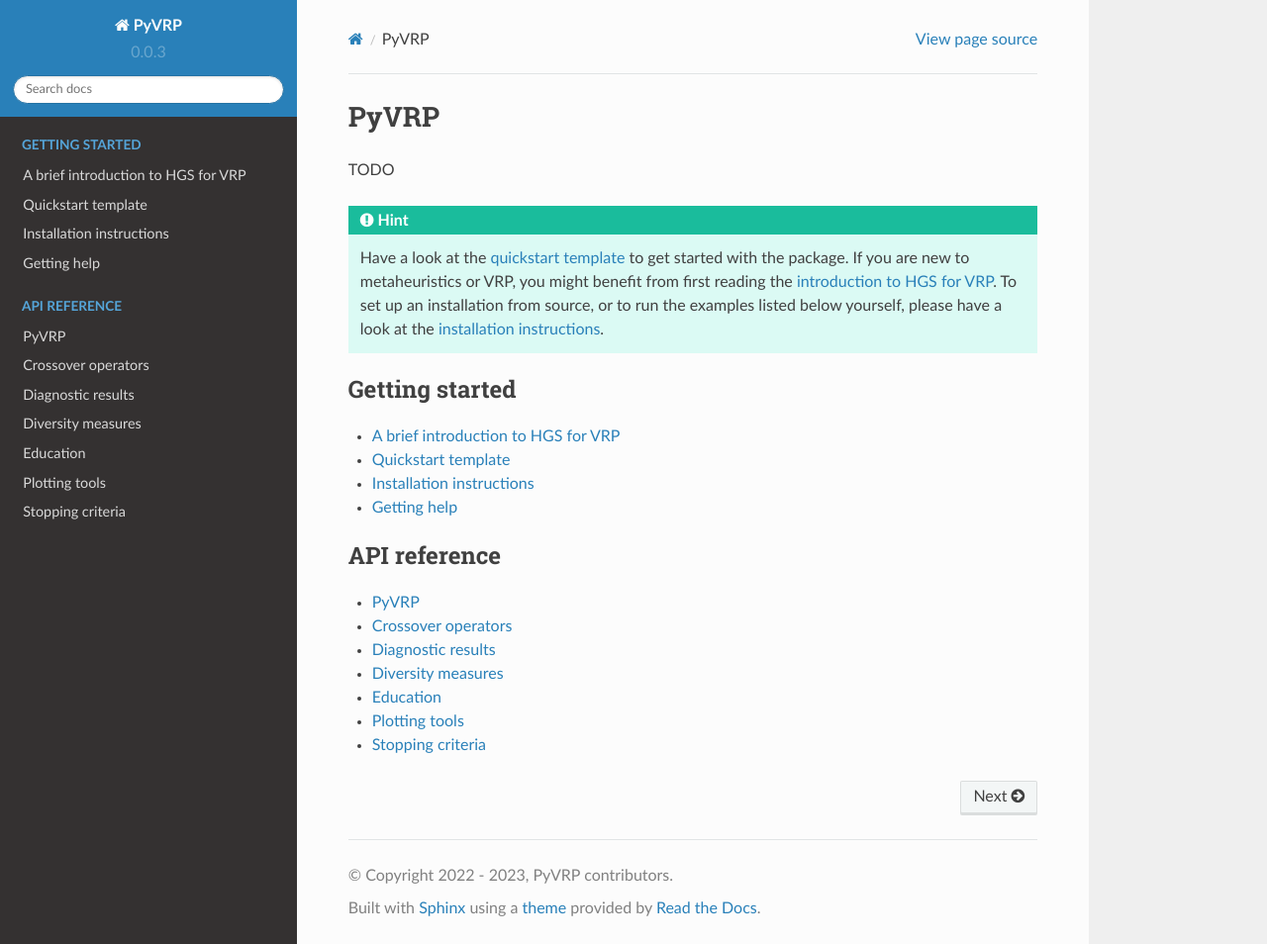
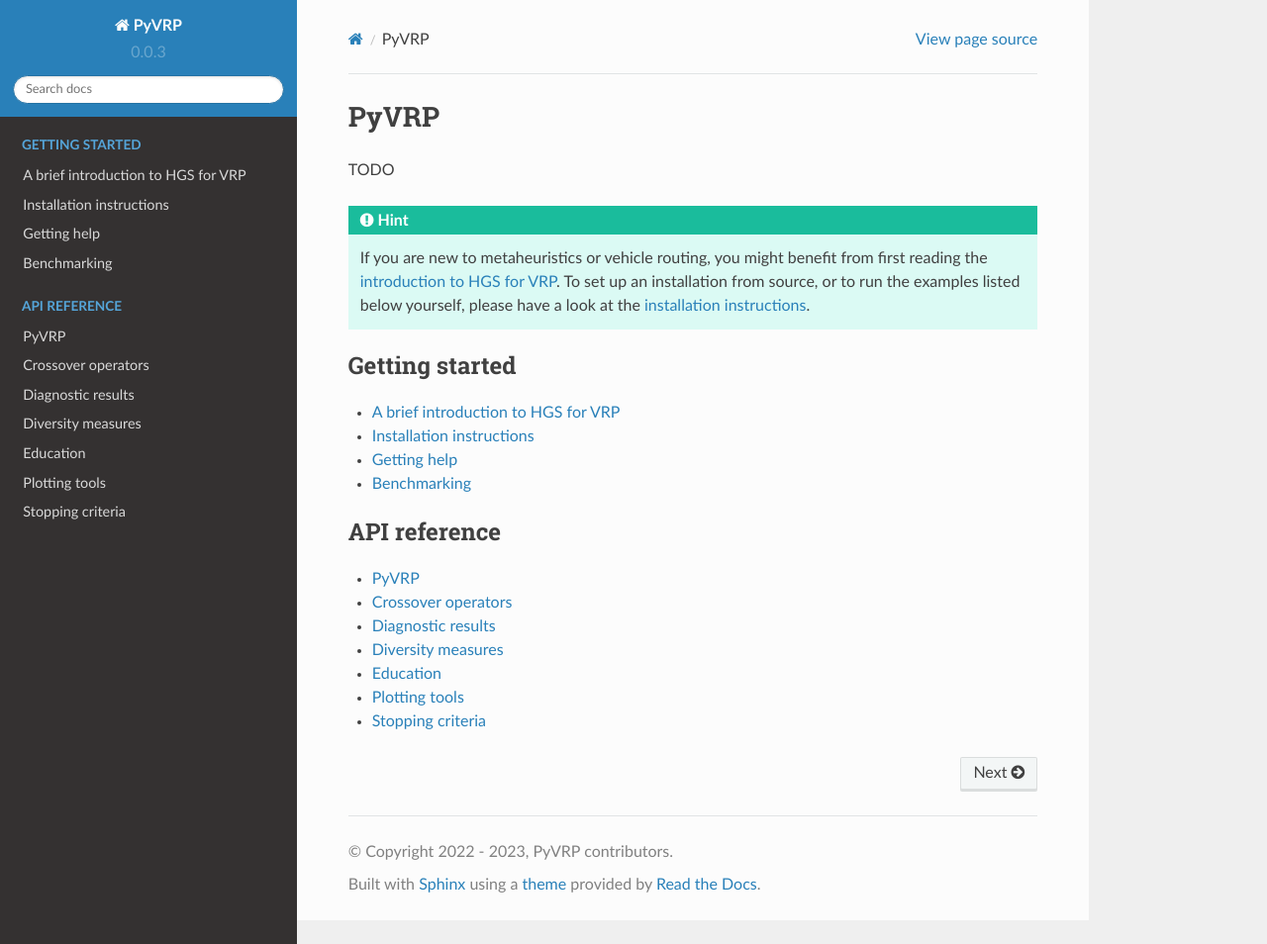
Before and after one commit to PyVRP/PyVRP, a Sphinx documentation site: the page built from docs/source/index.rst, in a window 1280 px wide and 954 px high. Shown: the whole window at 99% size. Built offline with Sphinx 7.4.7 and the Read the Docs theme 2.0.0, drawn with Linux system fonts in a browser that asks for light colours; pages that are not in the unit, such as notebooks, are missing from menus.

Commit message:
Write benchmarking page in docs, move download instance script there

```diff
--- a/docs/source/index.rst
+++ b/docs/source/index.rst
@@ -5,8 +5,7 @@
 
 .. hint::
 
-    Have a look at the :doc:`quickstart template <setup/template>` to get started with the package.
-    If you are new to metaheuristics or VRP, you might benefit from first reading the :doc:`introduction to HGS for VRP <setup/introduction_to_hgs>`.
+    If you are new to metaheuristics or vehicle routing, you might benefit from first reading the :doc:`introduction to HGS for VRP <setup/introduction_to_hgs>`.
     To set up an installation from source, or to run the examples listed below yourself, please have a look at the :doc:`installation instructions <setup/installation>`.
 
 .. toctree::
@@ -14,10 +13,10 @@
    :caption: Getting started
 
    setup/introduction_to_hgs
-   setup/template
    setup/installation
    setup/contributing
    setup/getting_help
+   setup/benchmarking
 
 .. toctree::
    :maxdepth: 1
--- a/docs/source/setup/template.rst
+++ /dev/null
@@ -1,4 +0,0 @@
-Quickstart template
-===================
-
-TODO
```
Also changed, not shown: docs/source/setup/benchmarking.rst (added, +33 -0 lines), scripts/README.md (deleted), 1 other file.
